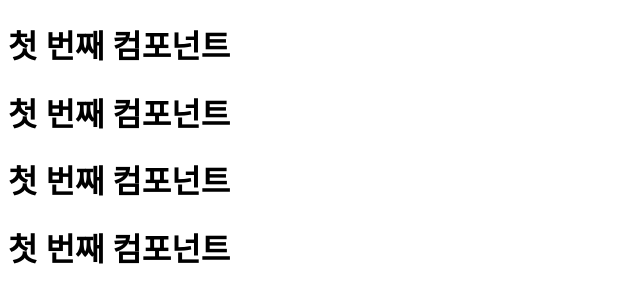
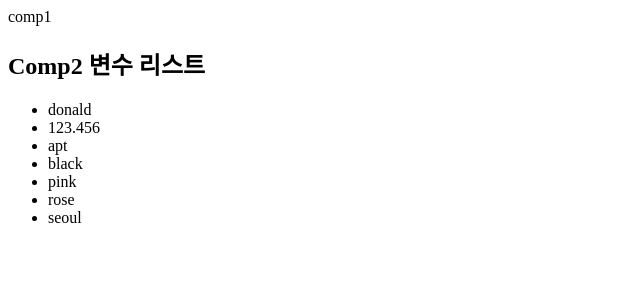
Before and after one commit to Qortn4925/react, a React (Vite) app: page / in a window 1280 px wide. Shown: the top 302 px of the page, without its empty margins (0-640 px from the left). Built offline with nearby package versions, Linux system fonts and the light colour scheme.

Commit message:
jsx 내  js 코드 작성법, 용도

```diff
--- /dev/null
+++ b/src/apps/MyApp6.jsx
@@ -0,0 +1,49 @@
+import React from "react";
+
+function MyApp6(props) {
+  return (
+    <div>
+      <Comp1 />
+      <Comp2 />
+    </div>
+  );
+}
+
+function Comp1() {
+  console.log("자바스크립트 코드");
+  // jsx 내에서 javascript 사용 가능  {} 안에 기술 된 내용은  jsp 로 인식하겠다
+  // 출력용 으로 , 화면을 그리는 코드 안에서 출력할 내용이 있을때,
+  //그래서 보통 ,  스트링, 넘버 , 배열
+  const a = "hello";
+  const d = { name: "son", age: 30 };
+  return (
+    <div>
+      comp1
+      {console.log("jsx내의 js 코드")}
+      {/*/!*{d}* 오류/ }*/}
+    </div>
+  );
+}
+
+function Comp2() {
+  const a = "donald";
+  const b = 123.456;
+  const c = ["apt", "black", "pink"];
+  const d = { name: "rose", city: "seoul" };
+  return (
+    <div>
+      <h2> Comp2 변수 리스트</h2>
+      <ul>
+        <li>{a}</li>
+        <li>{b}</li>
+        <li>{c[0]}</li>
+        <li>{c[1]}</li>
+        <li>{c[2]}</li>
+        <li>{d.name}</li>
+        <li>{d.city}</li>
+      </ul>
+    </div>
+  );
+}
+
+export default MyApp6;
--- a/src/main.jsx
+++ b/src/main.jsx
@@ -1,9 +1,9 @@
 import React, { StrictMode } from "react";
 import { createRoot } from "react-dom/client";
-import App2 from "./pratice/App2.jsx";
+import MyApp6 from "./apps/MyApp6.jsx";
 
 createRoot(document.getElementById("root")).render(
   <StrictMode>
-    <App2 />
+    <MyApp6 />
   </StrictMode>,
 );
--- a/src/pratice/App2.jsx
+++ b/src/pratice/App2.jsx
@@ -6,6 +6,7 @@ function MyComp() {
     </div>
   );
 }
+
 function App2() {
   return (
     <div>
```
Also changed, not shown: src/apps/MyApp3.jsx (added, +7 -0 lines), src/apps/MyApp4.jsx (added, +23 -0 lines), src/apps/MyApp5.jsx (added, +39 -0 lines), src/pratice/App3.jsx (added, +7 -0 lines), src/pratice/App4.jsx (added, +20 -0 lines), src/pratice/App5.jsx (added, +19 -0 lines).
